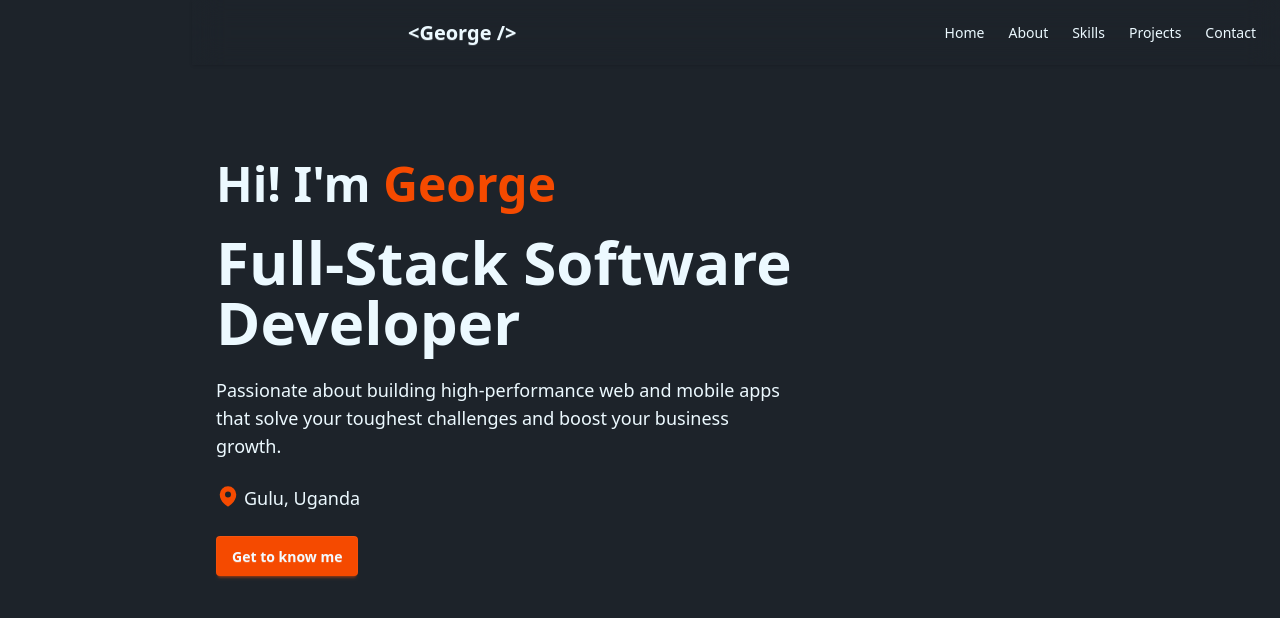
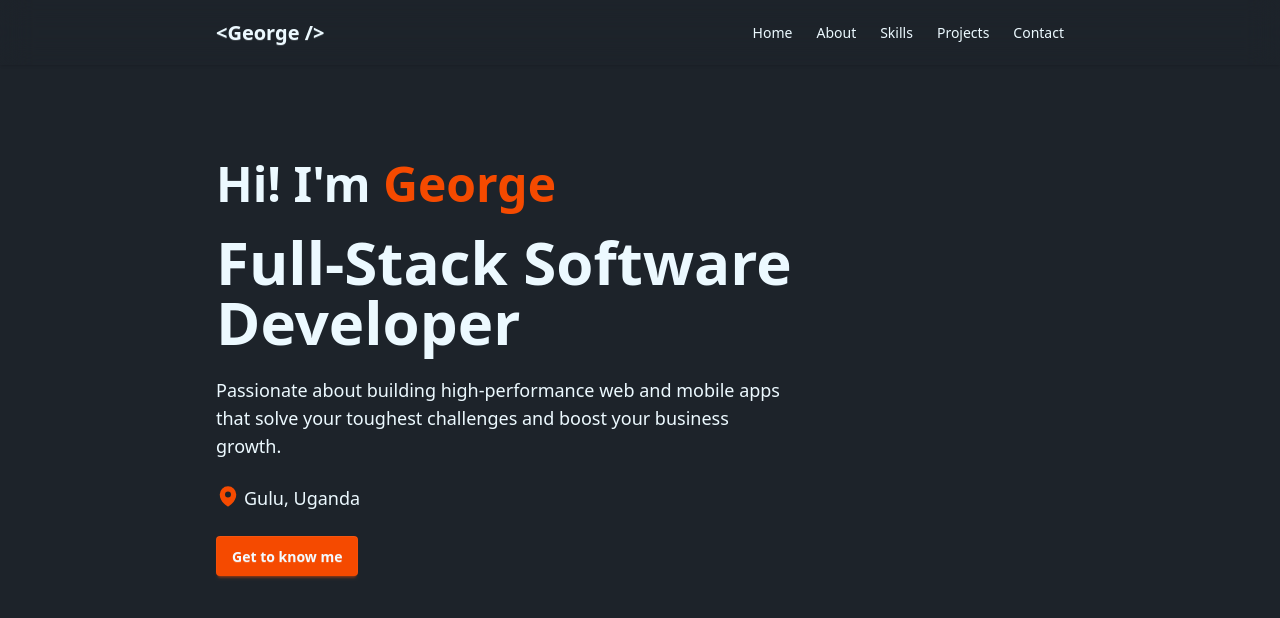
Before and after one commit to omarageorge/georgeomara, a Next.js app: page / in a window 1280 px wide. Shown: the top 618 px of the page. Built offline with nearby package versions, Linux system fonts and the light colour scheme.

Commit message:
refactor(drawer): replace main with a div, implement container class

```diff
--- a/src/components/drawer/drawer.tsx
+++ b/src/components/drawer/drawer.tsx
@@ -1,3 +1,4 @@
+import Footer from '@/components/footer';
 import LinkItem from '@/components/nav/link-item';
 import Logo from '@/components/nav/logo';
 import Nav from '@/components/nav/nav';
@@ -11,11 +12,10 @@ const Drawer = ({ children }: Props) => (
   <div className='drawer'>
     <input id='my-drawer-1' type='checkbox' className='drawer-toggle' />
     <div className='drawer-content'>
-      <div className='container'>
-        <Nav />
-        {/* Page content here */}
-        <main className='w-full px-6'>{children}</main>
-      </div>
+      <Nav />
+      {/* Page content here */}
+      <div className='w-full container px-6'>{children}</div>
+      <Footer />
     </div>
     <div className='drawer-side'>
       <label
```
